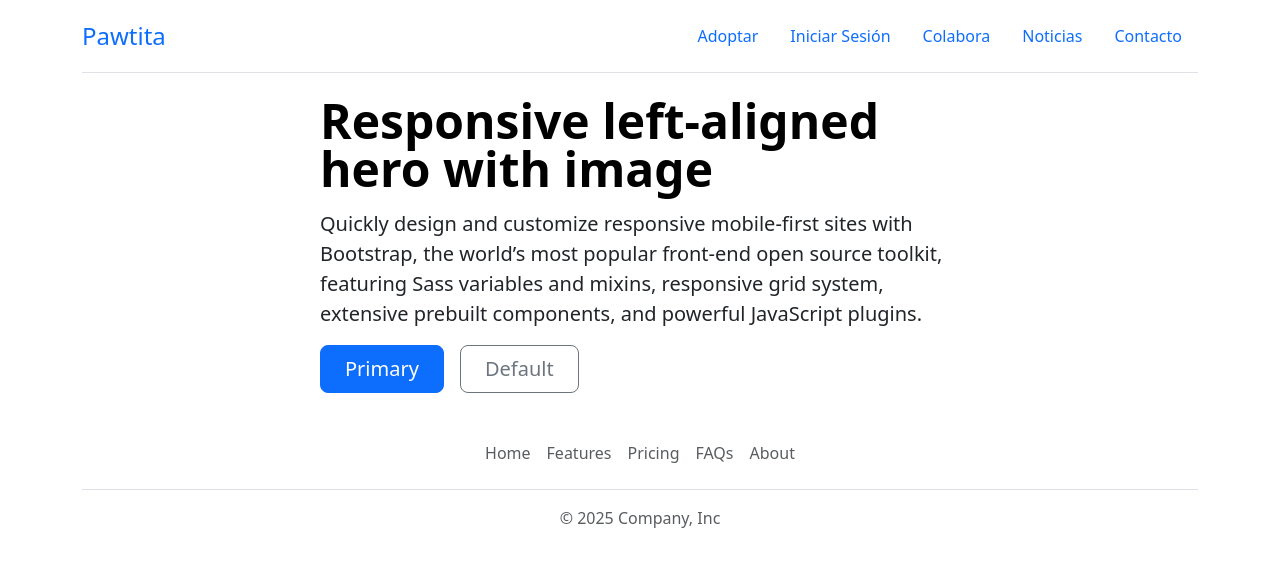
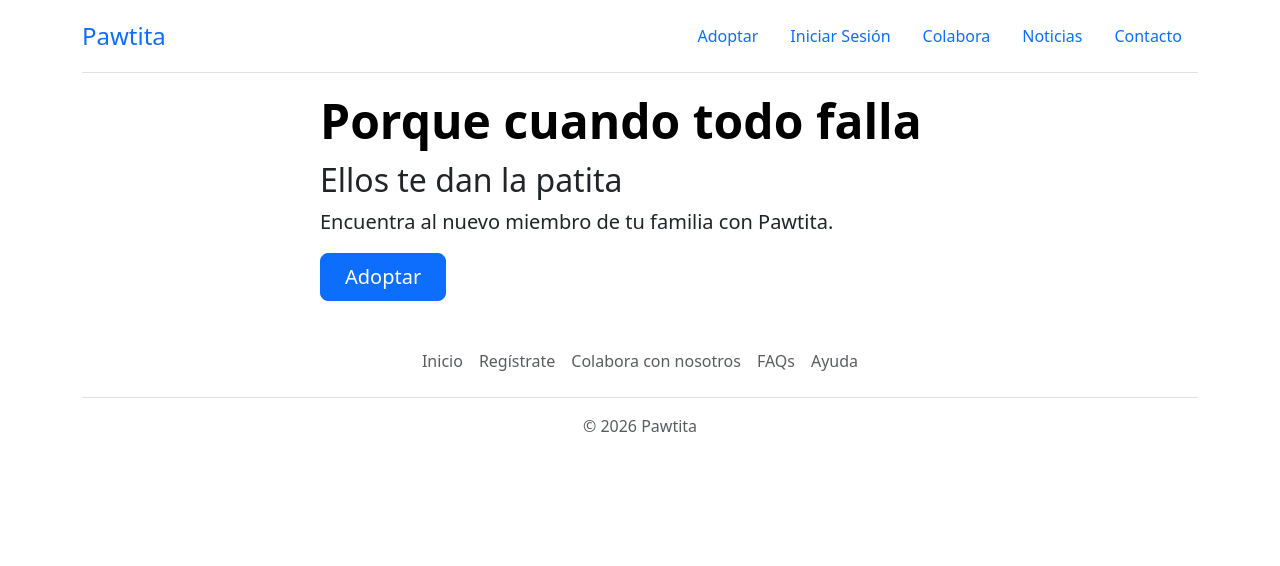
Before and after one commit to SarayP08/adoptame-api, a Vue app in the folder frontend/: page / in a window 1280 px wide. Shown: the top 566 px of the page. Built offline with nearby package versions, Linux system fonts and the light colour scheme.

Commit message:
footer y header con menos código

```diff
--- a/frontend/src/components/Footer.vue
+++ b/frontend/src/components/Footer.vue
@@ -1,29 +1,36 @@
+<script setup>
+const enlaces = [
+  { name: 'Inicio', path: '/' },
+  { name: 'Regístrate', path: '/register' },
+  { name: 'Colabora con nosotros', path: '/colabora' },
+  { name: 'FAQs', path: '/faqs' },
+  { name: 'Ayuda', path: '/ayuda' }
+]
+</script>
+
 <template>
- <div class="container">
-      <footer class="py-3 my-4">
-        <ul class="nav justify-content-center border-bottom pb-3 mb-3">
-          <li class="nav-item">
-            <router-link class="nav-link px-2 text-body-secondary" to="/">Home</router-link>
-          </li>
+  <div class="container">
+    <footer class="py-3 my-4">
 
-          <li class="nav-item">
-            <router-link class="nav-link px-2 text-body-secondary" to="/">Features</router-link>
-          </li>
+      <ul class="nav justify-content-center border-bottom pb-3 mb-3">
+        <li
+          class="nav-item"
+          v-for="link in enlaces"
+          :key="link.name"
+        >
+          <router-link
+            class="nav-link px-2 text-body-secondary"
+            :to="link.path"
+          >
+            {{ link.name }}
+          </router-link>
+        </li>
+      </ul>
 
-          <li class="nav-item">
-            <router-link class="nav-link px-2 text-body-secondary" to="/">Pricing</router-link>
-          </li>
+      <p class="text-center text-body-secondary">
+        &copy; {{ new Date().getFullYear() }} Pawtita
+      </p>
 
-          <li class="nav-item">
-            <router-link class="nav-link px-2 text-body-secondary" to="/">FAQs</router-link>
-          </li>
-
-          <li class="nav-item">
-            <router-link class="nav-link px-2 text-body-secondary" to="/">About</router-link>
-          </li>
-        </ul>
-
-        <p class="text-center text-body-secondary">&copy; 2025 Company, Inc</p>
-      </footer>
-    </div>
+    </footer>
+  </div>
 </template>
--- a/frontend/src/components/Header.vue
+++ b/frontend/src/components/Header.vue
@@ -1,3 +1,13 @@
+<script setup>
+  const nav = [
+    { name: 'Adoptar', path: '/' },
+    { name: 'Iniciar Sesión', path: '/' },
+    { name: 'Colabora', path: '/' },
+    { name: 'Noticias', path: '/' },
+    { name: 'Contacto', path: '/' }
+  ]
+</script>
+
 <template>
   <div class="container">
     <header class="d-flex flex-wrap justify-content-center py-3 mb-4 border-bottom">
@@ -10,27 +20,18 @@
       </router-link>
 
       <ul class="nav nav-pills">
-        <li class="nav-item">
-          <router-link class="nav-link" to="/">Adoptar</router-link>
-        </li>
-
-        <li class="nav-item">
-          <router-link class="nav-link" to="/">Iniciar Sesión</router-link>
-        </li>
-
-        <li class="nav-item">
-          <router-link class="nav-link" to="/">Colabora</router-link>
-        </li>
-
-        <li class="nav-item">
-          <router-link class="nav-link" to="/">Noticias</router-link>
-        </li>
-
-        <li class="nav-item">
-          <router-link class="nav-link" to="/">Contacto</router-link>
+        <li class="nav-item"
+        v-for="pags in nav"
+        :key="pags.name"
+        >
+        <router-link
+        class="nav-link"
+        :to="pags.path"
+        >
+        {{ pags.name}}
+        </router-link>
         </li>
       </ul>
-
     </header>
   </div>
 </template>
--- a/frontend/src/views/Index.vue
+++ b/frontend/src/views/Index.vue
@@ -3,23 +3,15 @@
     <template>
      <div class="col-lg-6 mx-auto">
             <h1 class="display-5 fw-bold text-body-emphasis lh-1 mb-3">
-              Responsive left-aligned hero with image
+            Porque cuando todo falla
             </h1>
+            <h2>Ellos te dan la patita</h2>
             <p class="lead">
-              Quickly design and customize responsive mobile-first sites with
-              Bootstrap, the world’s most popular front-end open source toolkit,
-              featuring Sass variables and mixins, responsive grid system,
-              extensive prebuilt components, and powerful JavaScript plugins.
+             Encuentra al nuevo miembro de tu familia con Pawtita.
             </p>
             <div class="d-grid gap-2 d-md-flex justify-content-md-start">
               <button type="button" class="btn btn-primary btn-lg px-4 me-md-2">
-                Primary
-              </button>
-              <button
-                type="button"
-                class="btn btn-outline-secondary btn-lg px-4"
-              >
-                Default
+               Adoptar
               </button>
             </div>
           </div>
```
